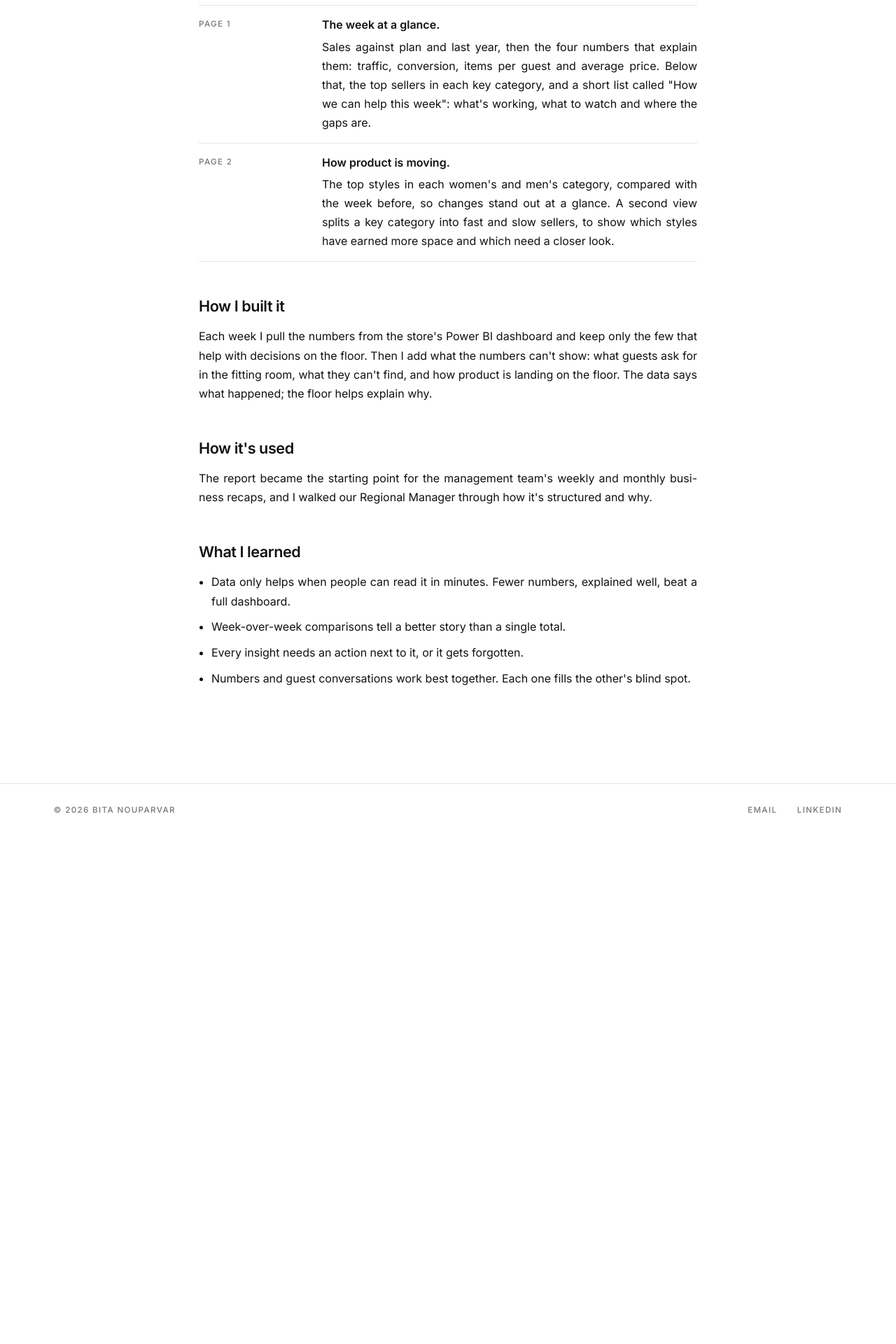
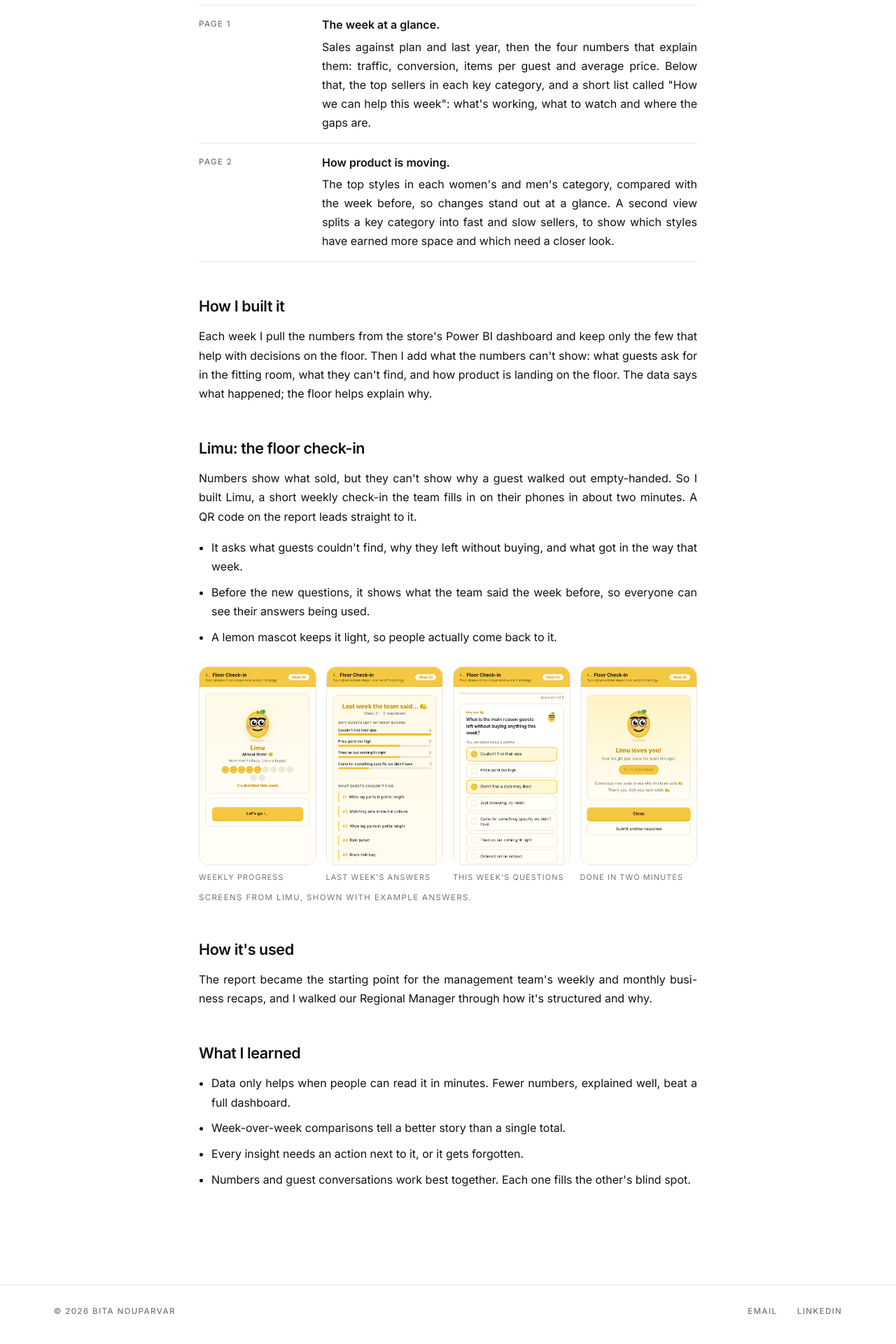
Before and after one commit to bitanp1994/bitanouparvar.com, a Jekyll site: the page built from projects/weekly-insights-report.html, in a window 1280 px wide. Shown: the part 1225-3145 px from the top of the page at 70% size. Built offline with Jekyll 4.4.1, drawn with Linux system fonts in a browser that asks for light colours; before the commit the page ends 2429 px from its top, so only the background shows below that.

Commit message:
Weekly Insights Report: add Limu floor check-in section with screenshots
Co-Authored-By: Claude Opus 5.5 <noreply@anthropic.com>
Claude-Session: https://claude.ai/code/session_011ZU1tgXn8aNEA1hgF5gWNT

```diff
--- a/assets/style.css
+++ b/assets/style.css
@@ -368,3 +368,10 @@ main .eyebrow, main .section-title, main .label, main .text-links, main .post-ta
 .tile-bars i { flex: 1; background: var(--bg); opacity: .85; }
 @media (max-width: 640px) { .report-anatomy { grid-template-columns: 1fr; } }
 .pair { justify-content: space-evenly; gap: 0; } .pair b { height: 14px; } .pair b.now { margin-bottom: 0; }
+
+/* Limu phone screenshots */
+.phone-shots { display: grid; grid-template-columns: repeat(4, 1fr); gap: 14px; margin-top: 28px; }
+.phone-shots figure { margin: 0; }
+.phone-shots img { width: 100%; border: 1px solid var(--line); border-radius: 14px; display: block; }
+.phone-shots figcaption { font-size: .68rem; letter-spacing: .1em; text-transform: uppercase; color: var(--muted); margin-top: 8px; }
+@media (max-width: 640px) { .phone-shots { grid-template-columns: 1fr 1fr; } }
--- a/projects/weekly-insights-report.html
+++ b/projects/weekly-insights-report.html
@@ -48,6 +48,21 @@ permalink: /projects/weekly-insights-report/
   <h2>How I built it</h2>
   <p>Each week I pull the numbers from the store's Power BI dashboard and keep only the few that help with decisions on the floor. Then I add what the numbers can't show: what guests ask for in the fitting room, what they can't find, and how product is landing on the floor. The data says what happened; the floor helps explain why.</p>
 
+  <h2>Limu: the floor check-in</h2>
+  <p>Numbers show what sold, but they can't show why a guest walked out empty-handed. So I built Limu, a short weekly check-in the team fills in on their phones in about two minutes. A QR code on the report leads straight to it.</p>
+  <ul class="learned">
+    <li>It asks what guests couldn't find, why they left without buying, and what got in the way that week.</li>
+    <li>Before the new questions, it shows what the team said the week before, so everyone can see their answers being used.</li>
+    <li>A lemon mascot keeps it light, so people actually come back to it.</li>
+  </ul>
+  <div class="phone-shots">
+    <figure><img src="{{ '/assets/img/limu/welcome.png' | relative_url }}" alt="Limu welcome screen: a lemon mascot showing how many team members have checked in this week" loading="lazy"><figcaption>Weekly progress</figcaption></figure>
+    <figure><img src="{{ '/assets/img/limu/reveal.png' | relative_url }}" alt="Limu screen showing what the team said last week: reasons guests left and products they couldn't find" loading="lazy"><figcaption>Last week's answers</figcaption></figure>
+    <figure><img src="{{ '/assets/img/limu/question.png' | relative_url }}" alt="Limu question asking why guests left without buying, with multiple-choice options" loading="lazy"><figcaption>This week's questions</figcaption></figure>
+    <figure><img src="{{ '/assets/img/limu/done.png' | relative_url }}" alt="Limu thank-you screen after submitting" loading="lazy"><figcaption>Done in two minutes</figcaption></figure>
+  </div>
+  <p class="caption">Screens from Limu, shown with example answers.</p>
+
   <h2>How it's used</h2>
   <p>The report became the starting point for the management team's weekly and monthly business recaps, and I walked our Regional Manager through how it's structured and why.</p>
 
```
Also changed, not shown: assets/img/limu/done.png (added), assets/img/limu/question.png (added), assets/img/limu/reveal.png (added), assets/img/limu/welcome.png (added).
